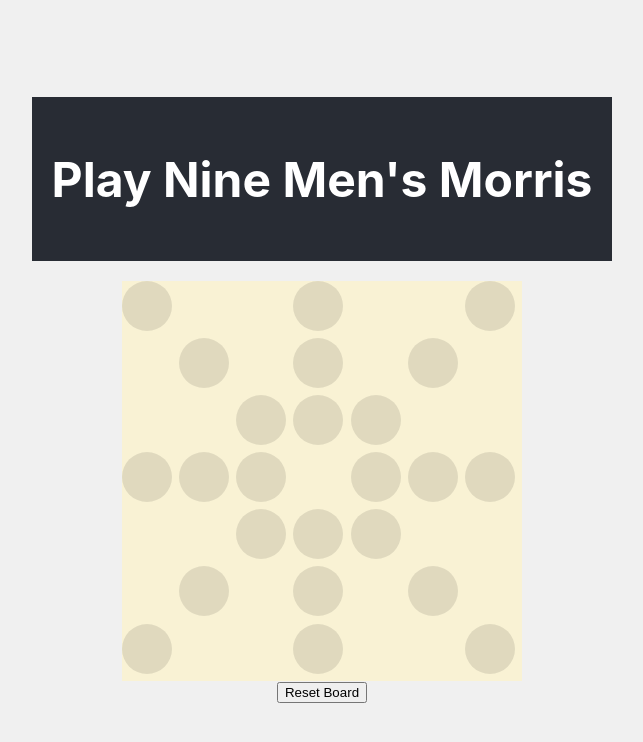
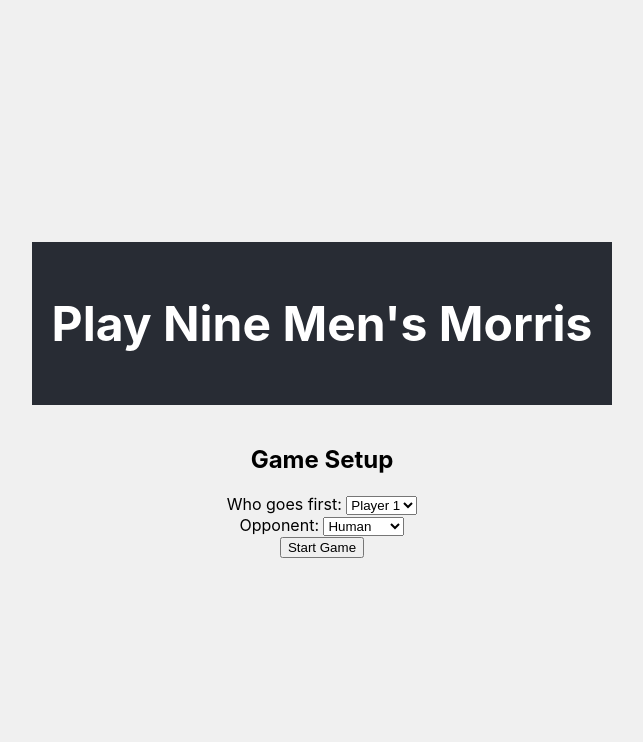
Before and after one commit to collaboratorsje/Nine-Men-Morris-ASE, a React (Create React App) app in the folder client/: page / in a window 1280 px wide. Shown: the top 742 px of the page, without its empty margins (318-961 px from the left). Built offline with nearby package versions, Linux system fonts and the light colour scheme.

Commit message:
Created a menu, and called reset backend on every frontend state refresh, but still working on bugs and more required functions

```diff
--- a/client/src/App.js
+++ b/client/src/App.js
@@ -1,7 +1,6 @@
-// src/App.js
 import React from 'react';
 import './App.css';  // Optional: General app-wide styles
-import Board from './components/Board';  // Import the Board component
+import Game from './components/Game';  // Import the Game component
 
 function App() {
   return (
@@ -10,7 +9,7 @@ function App() {
         <h1>Play Nine Men's Morris</h1>
       </header>
       <main>
-        <Board />  {/* Render the Board component here */}
+        <Game />  {/* Render the Game component here */}
       </main>
     </div>
   );
--- a/client/src/components/Board.css
+++ b/client/src/components/Board.css
@@ -11,7 +11,7 @@
 .spot {
     width: 50px;
     height: 50px;
-    background-color: rgba(0, 0, 0, 0.1);  /* Add a light background to see the spots */
+    background-color: rgba(0, 0, 0, 0.1);  /* Light background */
     border-radius: 50%;
     display: flex;
     justify-content: center;
@@ -36,6 +36,7 @@
 .piece.black {
     background-color: black;  /* Player 2 piece */
 }
+
 
 .spot.a1 { grid-area: 1 / 1; }
 .spot.d1 { grid-area: 1 / 4; }
--- a/client/src/components/Board.js
+++ b/client/src/components/Board.js
@@ -1,44 +1,68 @@
-// src/components/Board.js
-import React, { useState } from 'react';
-import './Board.css';  // Include a CSS file for board styles
+import React, { useState, useEffect } from 'react';
+import './Board.css';
 
-const Board = () => {
-    // State to track the current pieces on the board
+const Board = ({ gameOptions }) => {
     const [pieces, setPieces] = useState({
-        // Each valid position initialized as null (no piece)
-        'a1': null, 'd1': null, 'g1': null,
-        'b2': null, 'd2': null, 'f2': null,
-        'c3': null, 'd3': null, 'e3': null,
-        'a4': null, 'b4': null, 'c4': null, 'e4': null, 'f4': null, 'g4': null,
-        'c5': null, 'd5': null, 'e5': null,
-        'b6': null, 'd6': null, 'f6': null,
-        'a7': null, 'd7': null, 'g7': null
+        'a1': null, 'd1': null, 'g1': null, 'b2': null, 'd2': null, 'f2': null,
+        'c3': null, 'd3': null, 'e3': null, 'a4': null, 'b4': null, 'c4': null,
+        'e4': null, 'f4': null, 'g4': null, 'c5': null, 'd5': null, 'e5': null,
+        'b6': null, 'd6': null, 'f6': null, 'a7': null, 'd7': null, 'g7': null
     });
+
+    const [currentPlayer, setCurrentPlayer] = useState(gameOptions?.firstPlayer === 'player1' ? 1 : 2);
+
+    useEffect(() => {
+        console.log("Received gameOptions in Board:", gameOptions);
+    }, [gameOptions]);
 
     const placePiece = (position) => {
         if (!pieces[position]) {
             const [x, y] = mapPositionToCoordinates(position);
+
+            console.log(`Placing piece at position: ${position} by Player ${currentPlayer}`);
 
             fetch('/api/place', {
                 method: 'POST',
                 headers: {
                     'Content-Type': 'application/json',
                 },
-                body: JSON.stringify({ x, y })
+                body: JSON.stringify({ x, y, player: currentPlayer })  // Send current player to backend
             })
             .then(res => res.json())
             .then(data => {
                 if (data.success) {
                     const updatedPieces = mapBoardStateToPositions(data.board);
-                    setPieces(updatedPieces);  // Update the state with new board data
-                    console.log('Updated pieces:', updatedPieces);  // Check if state is updated
+                    setPieces(updatedPieces);  // Update the board state
+
+                    // Switch turn if playing human vs human
+                    if (gameOptions.opponentType === 'human') {
+                        const nextPlayer = currentPlayer === 1 ? 2 : 1;
+                        console.log(`Switching turn. Next Player: ${nextPlayer}`);
+                        setCurrentPlayer(nextPlayer);  // Switch players
+                    }
                 }
             })
             .catch(error => console.error('Error placing piece:', error));
         }
     };
 
-    // Utility function to map positions (like 'a1') to x, y coordinates
+    const resetBoard = () => {
+        fetch('/api/reset', {
+            method: 'POST',
+            headers: {
+                'Content-Type': 'application/json',
+            }
+        })
+        .then(res => res.json())
+        .then(data => {
+            if (data.success) {
+                setPieces(mapBoardStateToPositions(data.board));  // Reset the pieces state
+                setCurrentPlayer(gameOptions?.firstPlayer === 'player1' ? 1 : 2);  // Reset to starting player
+            }
+        })
+        .catch(error => console.error('Error resetting the board:', error));
+    };
+
     const mapPositionToCoordinates = (position) => {
         const positionMapping = {
             'a1': [0, 0], 'd1': [0, 3], 'g1': [0, 6],
@@ -56,25 +80,9 @@ const Board = () => {
         const newPieces = {};
         Object.keys(pieces).forEach((position) => {
             const [x, y] = mapPositionToCoordinates(position);
-            newPieces[position] = board[x][y];  // Map backend board state to pieces
+            newPieces[position] = board[x][y];
         });
-        return newPieces;  // Return the updated state
-    };
-
-    const resetBoard = () => {
-        fetch('/api/reset', {
-            method: 'POST',
-            headers: {
-                'Content-Type': 'application/json',
-            }
-        })
-        .then(res => res.json())
-        .then(data => {
-            if (data.success) {
-                setPieces(mapBoardStateToPositions(data.board));  // Reset the pieces state
-            }
-        })
-        .catch(error => console.error('Error resetting the board:', error));
+        return newPieces;
     };
 
     return (
@@ -83,7 +91,7 @@ const Board = () => {
                 {Object.keys(pieces).map((position) => (
                     <div
                         key={position}
-                        className={`spot ${position} ${pieces[position] ? 'occupied' : ''}`}  // Add position class (e.g., a1, d1)
+                        className={`spot ${position} ${pieces[position] ? 'occupied' : ''}`}
                         onClick={() => placePiece(position)}
                     >
                         {pieces[position] && (
@@ -92,10 +100,10 @@ const Board = () => {
                     </div>
                 ))}
             </div>
-            <button onClick={resetBoard}>Reset Board</button>  {/* Add reset button */}
+            <p>Current Turn: Player {currentPlayer}</p>
+            <button onClick={resetBoard}>Reset Board</button>
         </div>
     );
-
 };
 
 export default Board;
--- /dev/null
+++ b/client/src/components/Game.js
@@ -0,0 +1,49 @@
+import React, { useState } from 'react';
+import GameSetup from './GameSetup';  // Menu to select game options
+import Board from './Board';  // The game board component
+
+const Game = () => {
+    const [gameStarted, setGameStarted] = useState(false);
+    const [gameOptions, setGameOptions] = useState(null);
+
+    const startGame = (options) => {
+        console.log('Starting game with options:', options);
+
+        // Reset the board in the backend before starting a new game
+        fetch('/api/reset', {
+            method: 'POST',
+            headers: {
+                'Content-Type': 'application/json',
+            }
+        })
+        .then(res => res.json())
+        .then(() => {
+            setGameOptions(options);  // Store the game setup options
+            setGameStarted(true);     // Mark the game as started
+            console.log("Board reset before starting the new game");
+        })
+        .catch(error => console.error('Error resetting the game before starting:', error));
+    };
+
+    return (
+        <div>
+            {!gameStarted && (
+                <GameSetup startGame={startGame} />  // Display the setup menu before the game starts
+            )}
+
+            {gameStarted && (
+                <div>
+                    <h2>Game Started!</h2>
+                    <p>First Player: {gameOptions.firstPlayer === 'player1' ? 'Player 1' : 'Player 2'}</p>
+                    <p>Opponent: {gameOptions.opponentType === 'human' ? 'Human' : 'Computer'}</p>
+
+                    {console.log('Passing gameOptions to Board:', gameOptions)}
+
+                    <Board gameOptions={gameOptions} />  {/* Pass game options to the board */}
+                </div>
+            )}
+        </div>
+    );
+};
+
+export default Game;
--- /dev/null
+++ b/client/src/components/GameSetup.js
@@ -0,0 +1,39 @@
+import React, { useState } from 'react';
+
+const GameSetup = ({ startGame }) => {
+    const [firstPlayer, setFirstPlayer] = useState('player1');
+    const [opponentType, setOpponentType] = useState('human');
+
+    const handleSubmit = (event) => {
+        event.preventDefault();
+        const options = { firstPlayer, opponentType };
+        console.log('Submitting game setup options:', options);
+        startGame(options);  // Pass options back to the parent component (Game)
+    };
+
+    return (
+        <form onSubmit={handleSubmit}>
+            <h2>Game Setup</h2>
+
+            <div>
+                <label>Who goes first: </label>
+                <select value={firstPlayer} onChange={(e) => setFirstPlayer(e.target.value)}>
+                    <option value="player1">Player 1</option>
+                    <option value="player2">Player 2</option>
+                </select>
+            </div>
+
+            <div>
+                <label>Opponent: </label>
+                <select value={opponentType} onChange={(e) => setOpponentType(e.target.value)}>
+                    <option value="human">Human</option>
+                    <option value="computer">Computer</option>
+                </select>
+            </div>
+
+            <button type="submit">Start Game</button>
+        </form>
+    );
+};
+
+export default GameSetup;
```
Also changed, not shown: 2 other files (tests, documents, lock files or other folders).
